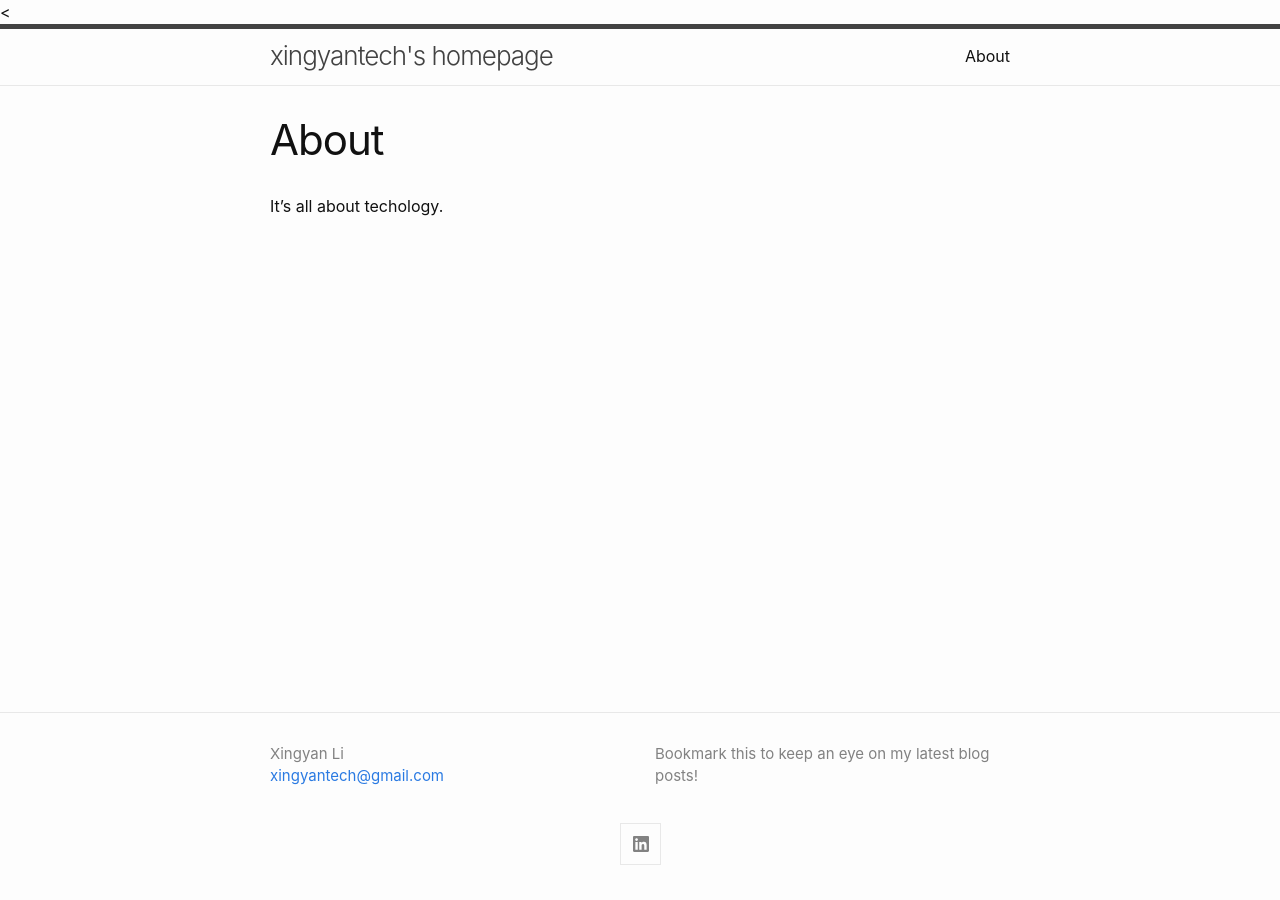
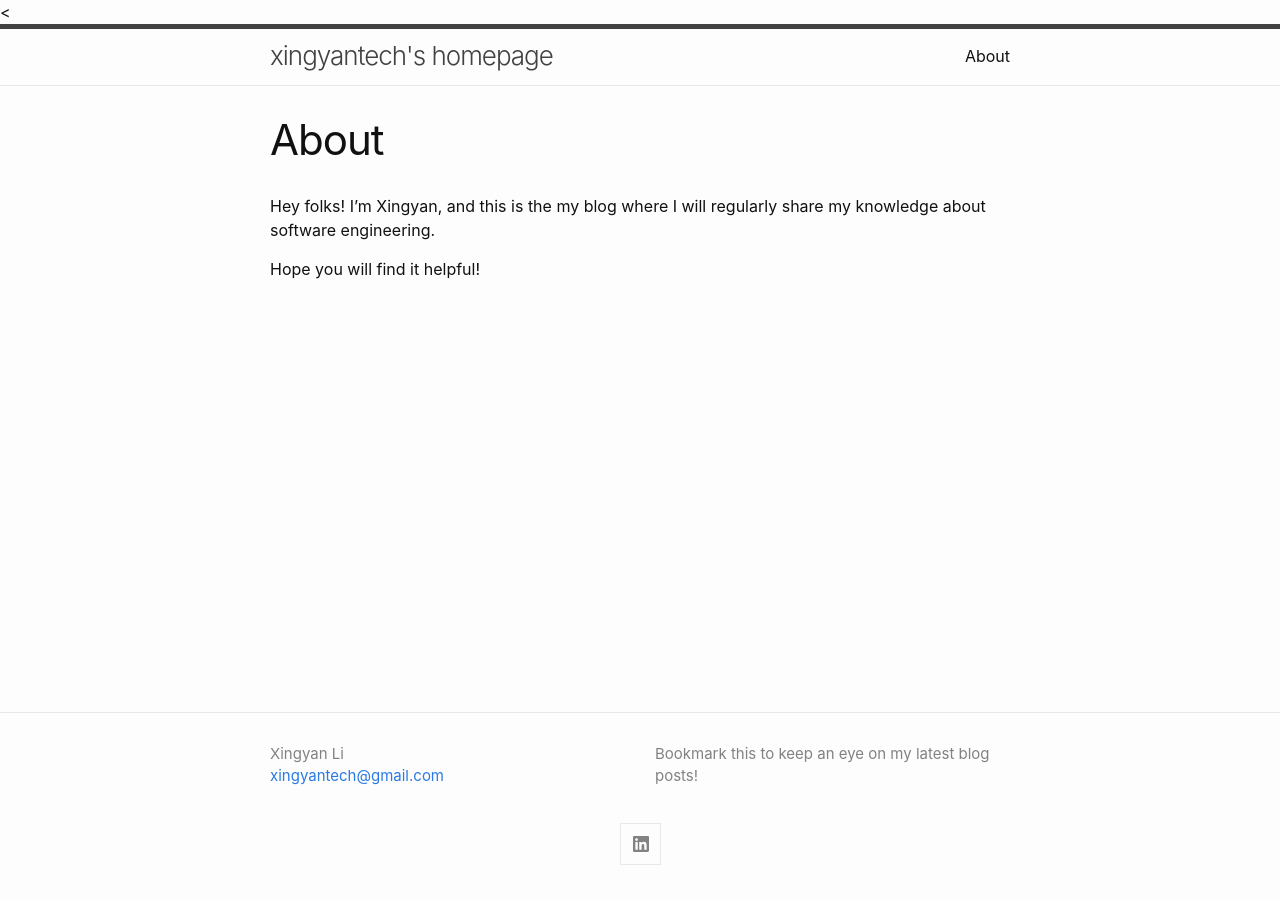
Before and after one commit to xingyantech/xingyantech.github.io, a Jekyll site: the page built from about.md, in a window 1280 px wide. Built offline with Jekyll 4.4.1, drawn with Linux system fonts in a browser that asks for light colours.

Commit message:
update the about.md page

```diff
--- a/about.md
+++ b/about.md
@@ -3,4 +3,6 @@ layout: page
 title: About
 permalink: /about/
 ---
-It's all about techology.
+Hey folks! I'm Xingyan, and this is the my blog where I will regularly share my knowledge about software engineering.
+
+Hope you will find it helpful!
```
